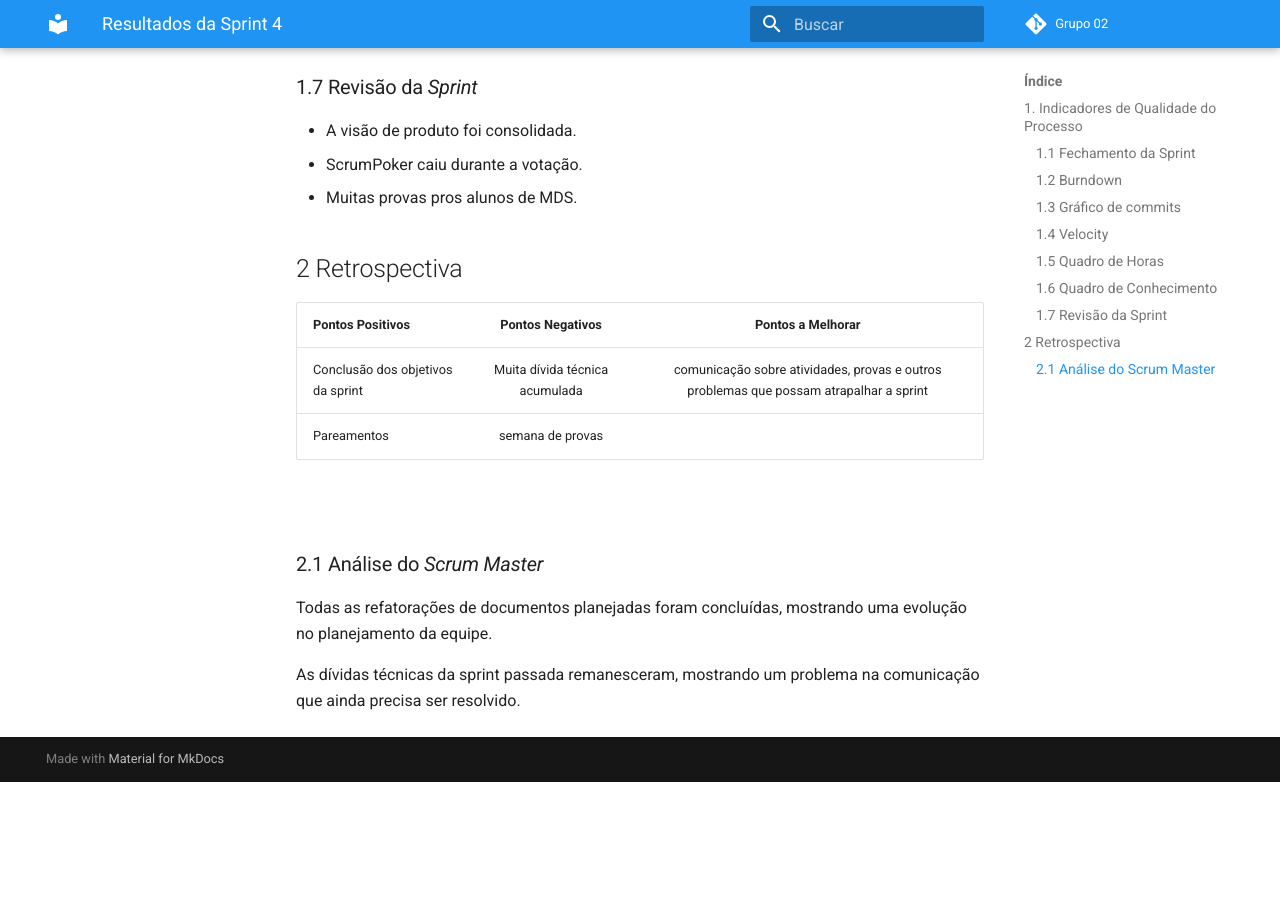
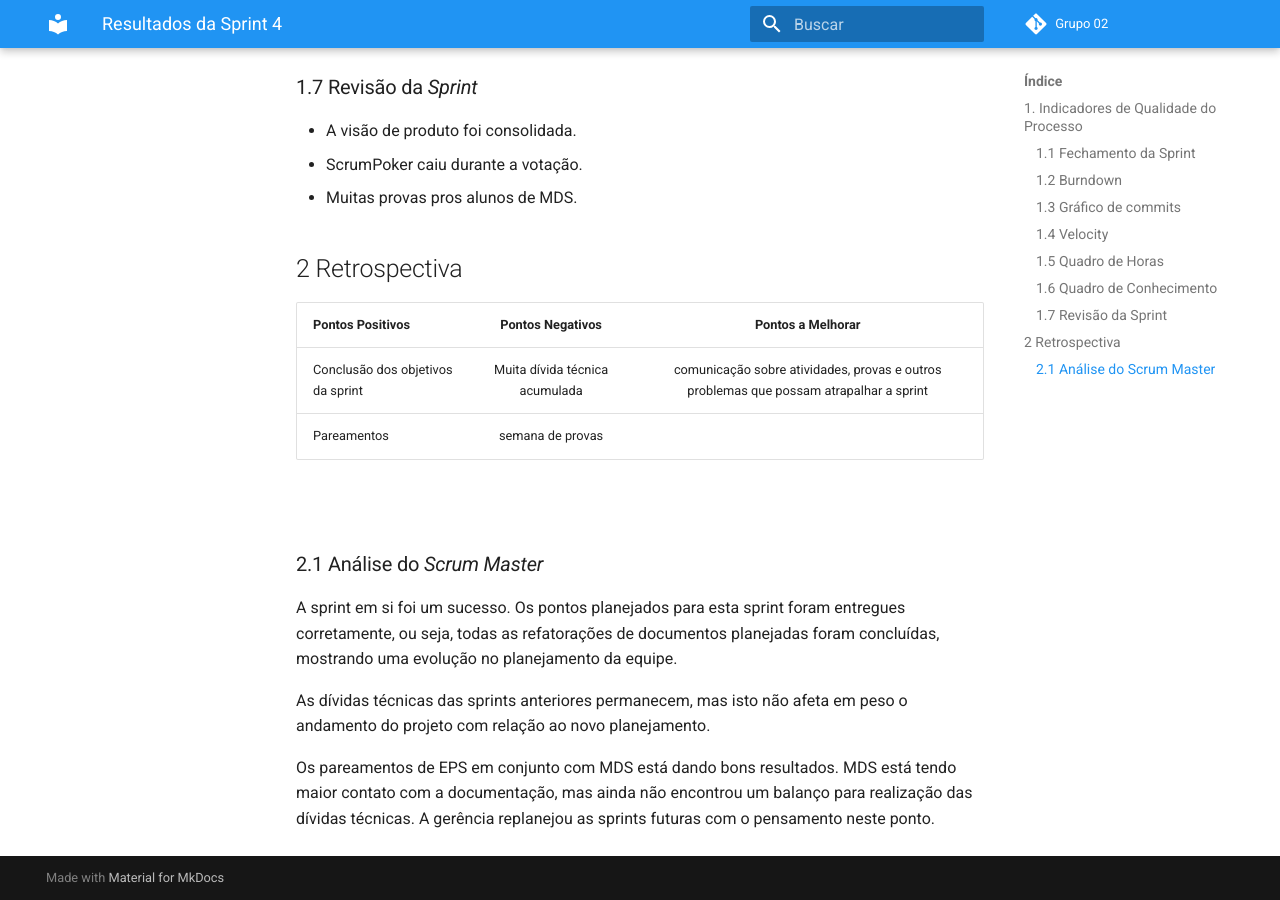
Before and after one commit to fga-eps-mds/2020.1-GaiaDex-wiki, an MkDocs documentation site: the page built from docs/sprints/sprint4/results.md, in a window 1280 px wide and 900 px high, scrolled down 4371 px. Built offline with MkDocs 1.6.1 and Material for MkDocs 9.7.7, drawn with Linux system fonts in a browser that asks for light colours; comment, search, counter and statistics services are not loaded; old or Windows-style settings are respelled for this version of MkDocs; before the commit the page ends 5153 px from its top, so only the background shows below that.

Commit message:
Add Scrum Master review to sprint 4 results

```diff
--- a/docs/sprints/sprint4/results.md
+++ b/docs/sprints/sprint4/results.md
@@ -95,6 +95,8 @@ Não houveram novos commits no Backend e Frontend.
 
 ### 2.1 Análise do _Scrum Master_
 
-Todas as refatorações de documentos planejadas foram concluídas, mostrando uma evolução no planejamento da equipe.
+A sprint em si foi um sucesso. Os pontos planejados para esta sprint foram entregues corretamente, ou seja, todas as refatorações de documentos planejadas foram concluídas, mostrando uma evolução no planejamento da equipe.
 
-As dívidas técnicas da sprint passada remanesceram, mostrando um problema na comunicação que ainda precisa ser resolvido.
+As dívidas técnicas das sprints anteriores permanecem, mas isto não afeta em peso o andamento do projeto com relação ao novo planejamento.
+
+Os pareamentos de EPS em conjunto com MDS está dando bons resultados. MDS está tendo maior contato com a documentação, mas ainda não encontrou um balanço para realização das dívidas técnicas. A gerência replanejou as sprints futuras com o pensamento neste ponto.
```
